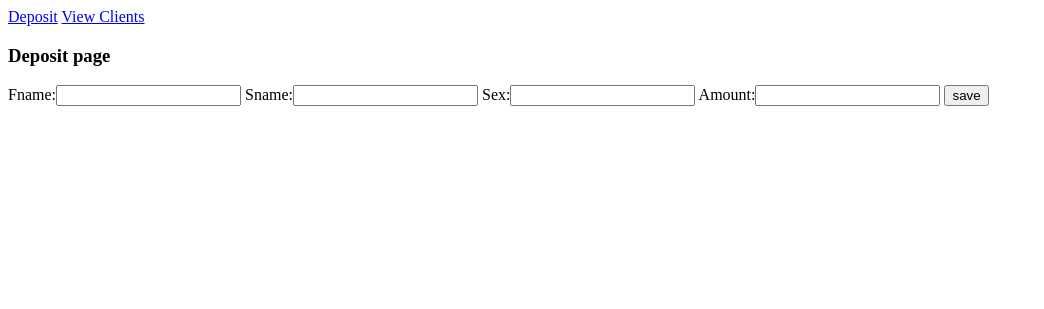
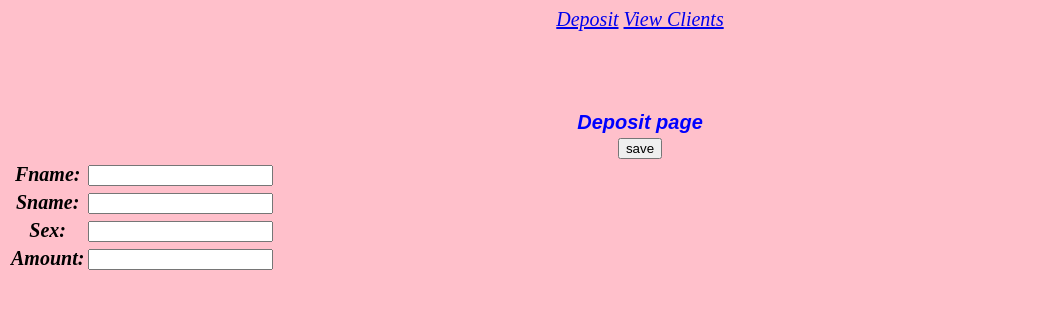
Before and after one commit to DevSham/TmcgDjangoProj, a Django app: page /deposit/ in a window 1280 px wide. Shown: the top 309 px of the page, without its empty margins (0-1044 px from the left). Run offline with Django 3.2, Linux system fonts and the light colour scheme.

Commit message:
add css to my project

```diff
--- /dev/null
+++ b/apiapp/static/css/style.css
@@ -0,0 +1,68 @@
+body{
+    background-color: pink;
+    font-size: 20px;
+    font-style: italic;
+    text-align: center;
+}
+p{
+    color: green;
+
+}
+
+  ul {
+    list-style-type: none;
+    margin: 0;
+    padding: 0;
+    overflow: hidden;
+    background-color: #333;
+    position: -webkit-sticky; /* Safari */
+    position: sticky;
+    top: 0;
+    font-size: 20px;
+    color: blue;
+  }
+
+  li {
+    float: left;
+
+  }
+
+  li a {
+    display: block;
+    color: white;
+    text-align: center;
+    padding: 14px 16px;
+    text-decoration: none;
+  }
+
+  li a:hover {
+    background-color: #111;
+  }
+
+  .active {
+    background-color: #4CAF50;
+  }
+  h1 {
+    color:green;
+    text-align: center;
+    font-family: Lobster;
+    font-size: 20px;
+    font-weight: bold;
+    padding-top: 80px;
+    margin-top: 0px;
+    margin-bottom: 1px;
+    }
+    h2 {
+      color:blue;
+      text-align: center;
+      font-family: arial;
+      font-size: 20px;
+      font-weight: bold;
+      padding-top: 80px;
+      margin-top: 0px;
+      margin-bottom: 1px;
+      }
+    table {
+
+        text-align: center;
+}
--- a/apiapp/templates/apiapp/deposit.html
+++ b/apiapp/templates/apiapp/deposit.html
@@ -1,3 +1,4 @@
+{% load static %}
 <!DOCTYPE html>
 <html lang="en">
 
@@ -6,17 +7,20 @@
     <meta name="viewport" content="width=device-width, initial-scale=1.0">
     <meta http-equiv="X-UA-Compatible" content="ie=edge">
     <title>Deposit</title>
+    <link rel="stylesheet" href="{% static 'css/style.css' %}">
 </head>
 
 <body>
     <a href="{% url 'create' %}">Deposit</a>
     <a href="{% url 'list-all' %}">View Clients</a>
-    <h3>Deposit page</h3>
+    <h2>Deposit page</h2>
+    <table>
     <form method="POST">
         {%csrf_token%}
         {{form}}
         <button type="submit">save</button>
     </form>
+    </table>
 </body>
 
 </html>
```
Also changed, not shown: apiapp/templates/apiapp/home.html (+6 -4 lines), 1 other file.
